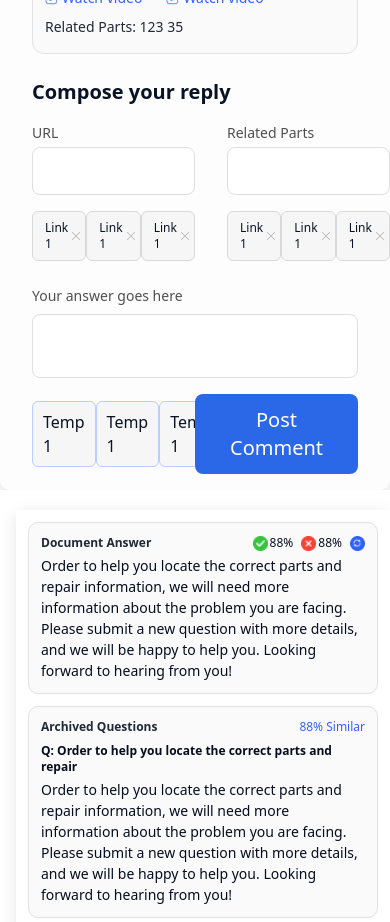
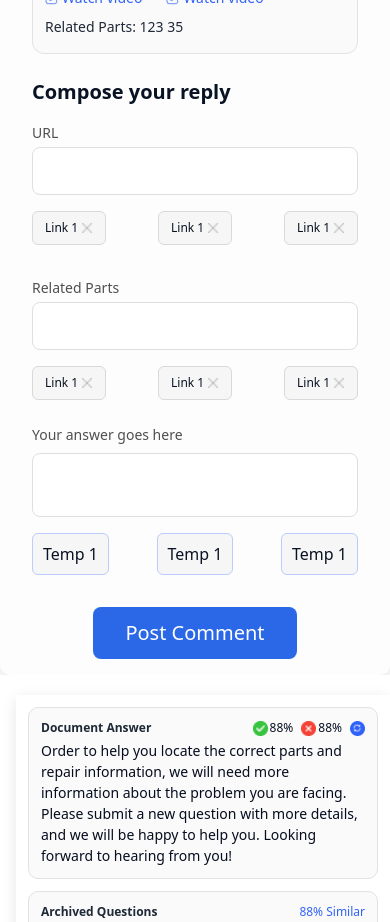
Before and after one commit to roushan-sheik/macaan-ai, a Next.js app: page / in a window 390 px wide. Shown: the part 820-1742 px from the top of the page. Built offline with nearby package versions, Linux system fonts and the light colour scheme.

Commit message:
add: responsive replay form ui

```diff
--- a/src/components/UI/dashboard/main/ReplayMessageForm.tsx
+++ b/src/components/UI/dashboard/main/ReplayMessageForm.tsx
@@ -12,13 +12,13 @@ const ReplayMessageForm = () => {
       </h2>
       <form action="#">
         {/* input box parent =====================> */}
-        <div className="flex items-center justify-between gap-8">
+        <div className="flex items-center flex-col lg:flex-row justify-between gap-8">
           {/* box- 1 */}
-          <div className="w-6/12">
+          <div className="lg:w-6/12 w-full">
             <h3 className="text-[#4F4F4F] mb-1">URL</h3>
             <input
               type="text"
-              className="input input-bordered border-[#DFDFDF] input-md w-full max-w-xs"
+              className="input input-bordered border-[#DFDFDF] input-md w-full "
             />
             {/* tags  */}
             <div className="mt-4 flex items-center justify-between">
@@ -28,11 +28,11 @@ const ReplayMessageForm = () => {
             </div>
           </div>
           {/* box- 2 */}
-          <div className="w-6/12">
+          <div className="lg:w-6/12 w-full">
             <h3 className="text-[#4F4F4F] mb-1">Related Parts</h3>
             <input
               type="text"
-              className="input input-bordered border-[#DFDFDF]  input-md w-full max-w-xs"
+              className="input input-bordered border-[#DFDFDF]  input-md w-full  "
             />
             {/* tags  */}
             <div className="mt-4 flex items-center justify-between">
@@ -50,13 +50,13 @@ const ReplayMessageForm = () => {
             className="input  input-bordered border-[#DFDFDF] input-lg w-full "
           />
           {/* button and tags parent  */}
-          <div className="flex items-center justify-between mt-4">
-            <div className="flex w-6/12 justify-between ">
+          <div className="flex flex-col lg:flex-row items-center justify-between mt-4">
+            <div className="flex lg:w-6/12 w-full justify-between ">
               <CommentTempTag />
               <CommentTempTag />
               <CommentTempTag />
             </div>
-            <div className="w-6/12 flex justify-end">
+            <div className="lg:w-6/12 mt-8 lg:mt-0 w-full flex lg:justify-end justify-center">
               <button className="rounded-lg bg-[#2B68E8] px-8 py-3 text-xl text-white duration-300 active:scale-95">
                 Post Comment
               </button>
```
